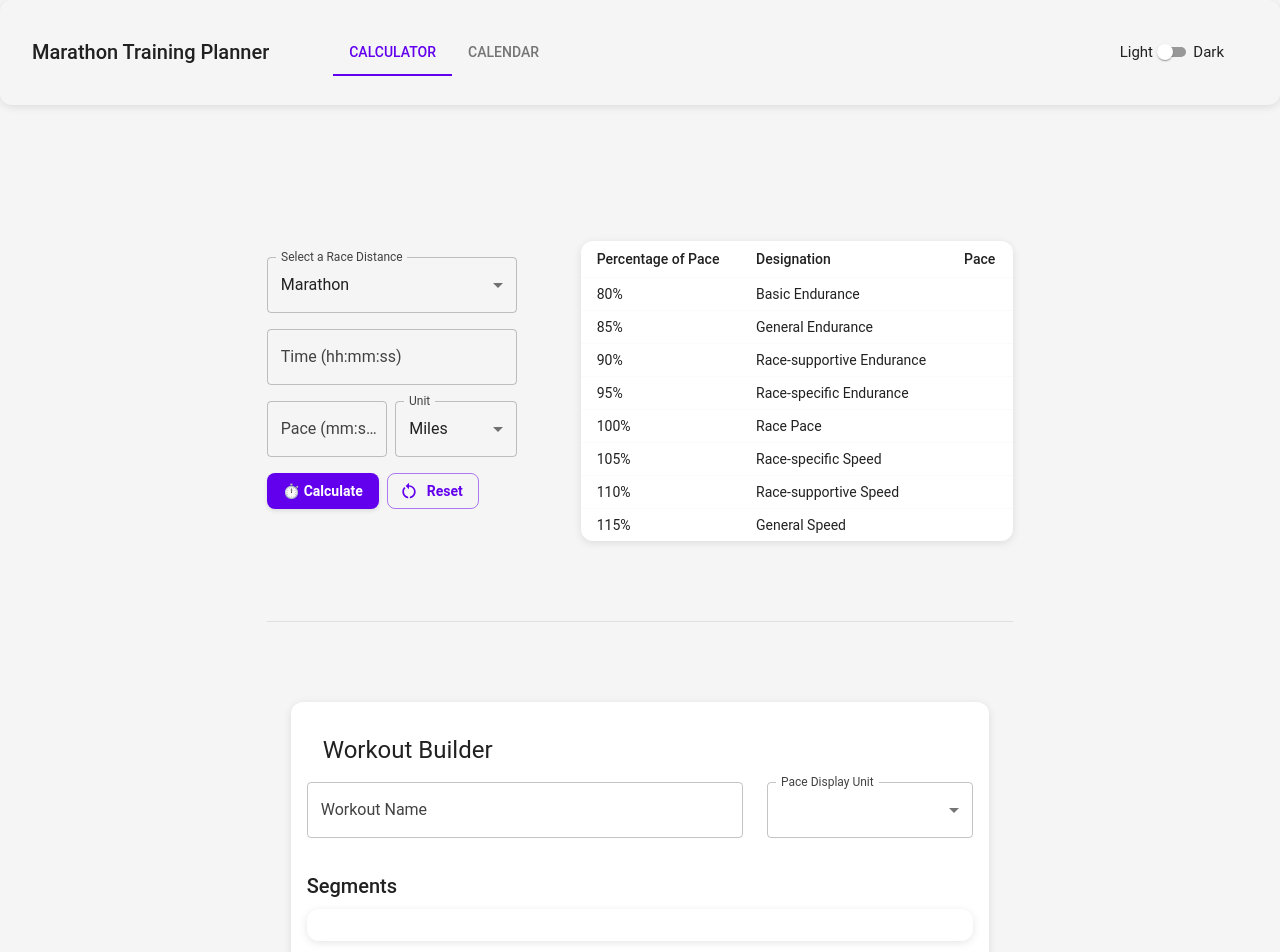
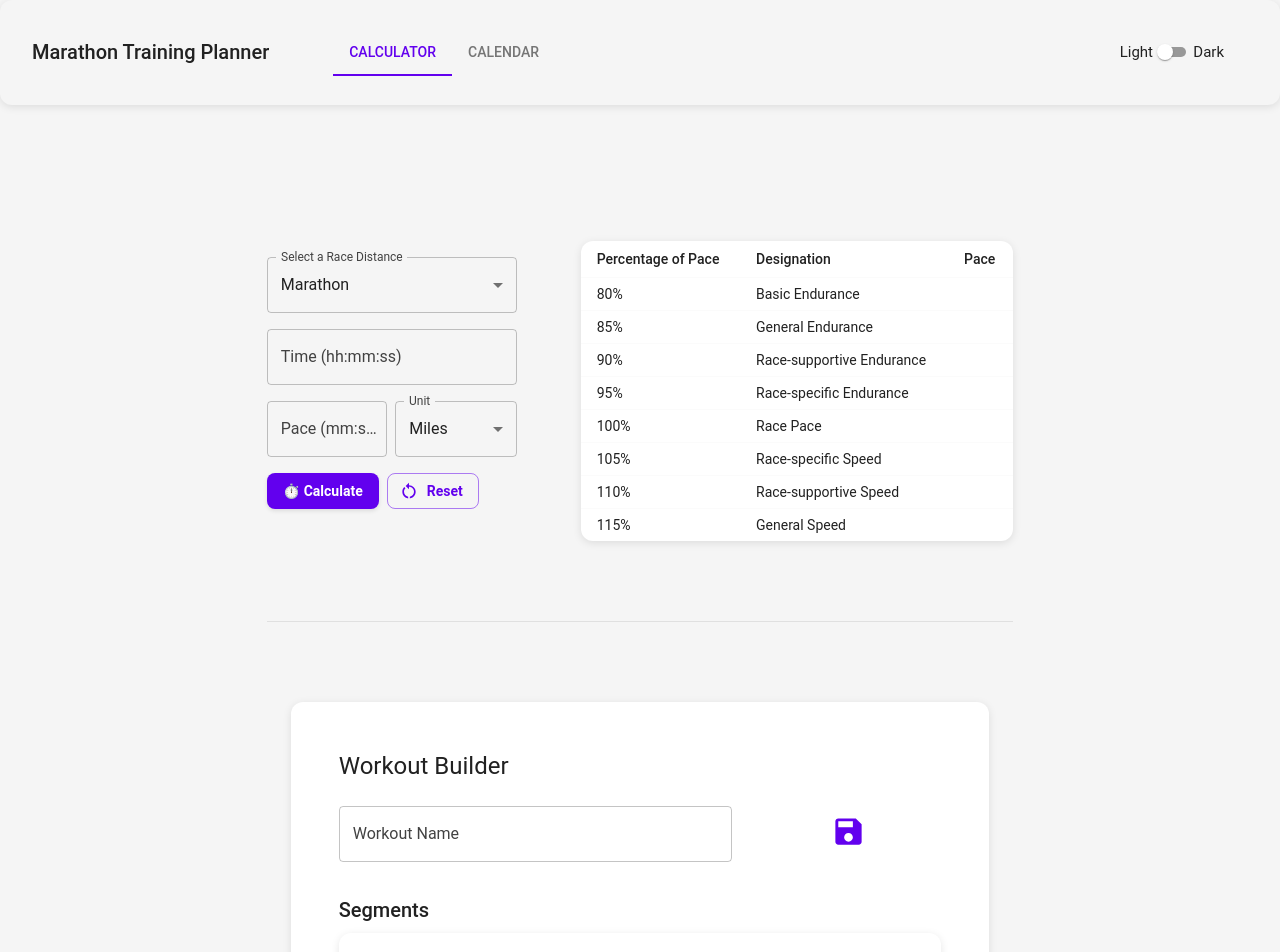
Before and after one commit to ewongz/run-planner, a React (Create React App) app in the folder frontend/: page / in a window 1280 px wide. Shown: the top 952 px of the page. Built offline with nearby package versions, Linux system fonts and the light colour scheme.

Commit message:
replace pace display with save button

```diff
--- /dev/null
+++ b/frontend/src/components/SaveButton.tsx
@@ -0,0 +1,17 @@
+import React from "react";
+import { IconButton } from "@mui/material";
+import SaveIcon from "@mui/icons-material/Save";
+
+interface SaveButtonProps {
+  onSave: () => void;
+}
+
+const SaveButton: React.FC<SaveButtonProps> = ({ onSave }) => {
+  return (
+    <IconButton color="primary" onClick={onSave} disableRipple>
+      <SaveIcon fontSize="large"/>
+    </IconButton>
+  );
+};
+
+export default SaveButton;
--- a/frontend/src/components/Workouts.tsx
+++ b/frontend/src/components/Workouts.tsx
@@ -25,17 +25,11 @@ import {
     ToggleButton,
     Divider
   } from "@mui/material";
-  import { Add as AddIcon, Delete as DeleteIcon, Save as SaveIcon } from "@mui/icons-material";
-
-import { handleTimeInput } from "../utils/inputValidation";
-import { ThemeProvider, PaletteMode} from "@mui/material";
+  import { Add as AddIcon, Delete as DeleteIcon} from "@mui/icons-material";
 import {
     Close,
-    Add,
-    PlayArrow,
-    Save,
-    ChevronRight
   } from "@mui/icons-material";
+import SaveButton from "./SaveButton"
 
 // Types and interfaces for our component
 
@@ -93,27 +87,6 @@ interface WorkoutBuilderProps {
   paceUnit: "mi" | "km";
 }
 
-// Pace conversion utilities
-const paceUtils = {
-    convertPace: {
-      toMinPerKm: (minPerMile:string) => {
-        const [mins, secs] = minPerMile.split(":").map(Number);
-        const totalSeconds = (mins * 60 + secs) / 1.60934;
-        return `${Math.floor(totalSeconds / 60)}:${String(Math.round(totalSeconds % 60)).padStart(2, "0")}`;
-      },
-      toMPH: (minPerMile:string) => {
-        const [mins, secs] = minPerMile.split(":").map(Number);
-        const totalHours = (mins + secs / 60) / 60;
-        return `${(1 / totalHours).toFixed(1)}`;
-      }
-    },
-    validatePaceFormat: (pace: string) => {
-      const paceRegex = /^([0-9]{1,2}):([0-5][0-9])$/;
-      return paceRegex.test(pace);
-    }
-  };
-
-
 function Workout({ workoutPaces, paceUnit }: WorkoutBuilderProps) {
   const [workoutName, setWorkoutName] = useState<string>("");
   const [segments, setSegments] = useState<(Segment | IntervalConfig)[]>([]);
@@ -138,6 +111,10 @@ function Workout({ workoutPaces, paceUnit }: WorkoutBuilderProps) {
       )
     );
   };
+
+  const saveWorkout = () => {
+    console.log("Workout saved:", segments)
+  }
 
   const handleCardClick = (segment: Segment) => {
     setSelectedSegment(segment)
@@ -500,12 +477,14 @@ function Workout({ workoutPaces, paceUnit }: WorkoutBuilderProps) {
 
   return (
     <Container>
-        <Card>
+        <Card sx={{p: 4}}>
             <CardContent>
-                <CardHeader
-                  title="Workout Builder"
-                />
-                {/* Workout Name and Pace Unit Selection */}
+              <Grid2 container spacing={3} alignItems="center" sx={{ mb: 3 }}>
+                <Grid2 size={8}>
+                  <Typography variant="h5">Workout Builder</Typography>
+                </Grid2>
+              </Grid2>
+                {/* Workout Name and Save Icon */}
                 <Grid2 container spacing={3} sx={{ mb: 4 }}>
                 <Grid2 size={8}>
                     <TextField
@@ -518,15 +497,7 @@ function Workout({ workoutPaces, paceUnit }: WorkoutBuilderProps) {
                 </Grid2>
                 <Grid2 size={4}>
                     <FormControl fullWidth>
-                    <InputLabel>Pace Display Unit</InputLabel>
-                    <Select
-                        value={paceUnit}
-                        label="Pace Display Unit"
-                    >
-                        <MenuItem value="minPerMile">mi</MenuItem>
-                        <MenuItem value="minPerKm">km</MenuItem>
-                        <MenuItem value="mph">mph</MenuItem>
-                    </Select>
+                      <SaveButton onSave={saveWorkout} />
                     </FormControl>
                 </Grid2>
                 </Grid2>
```
